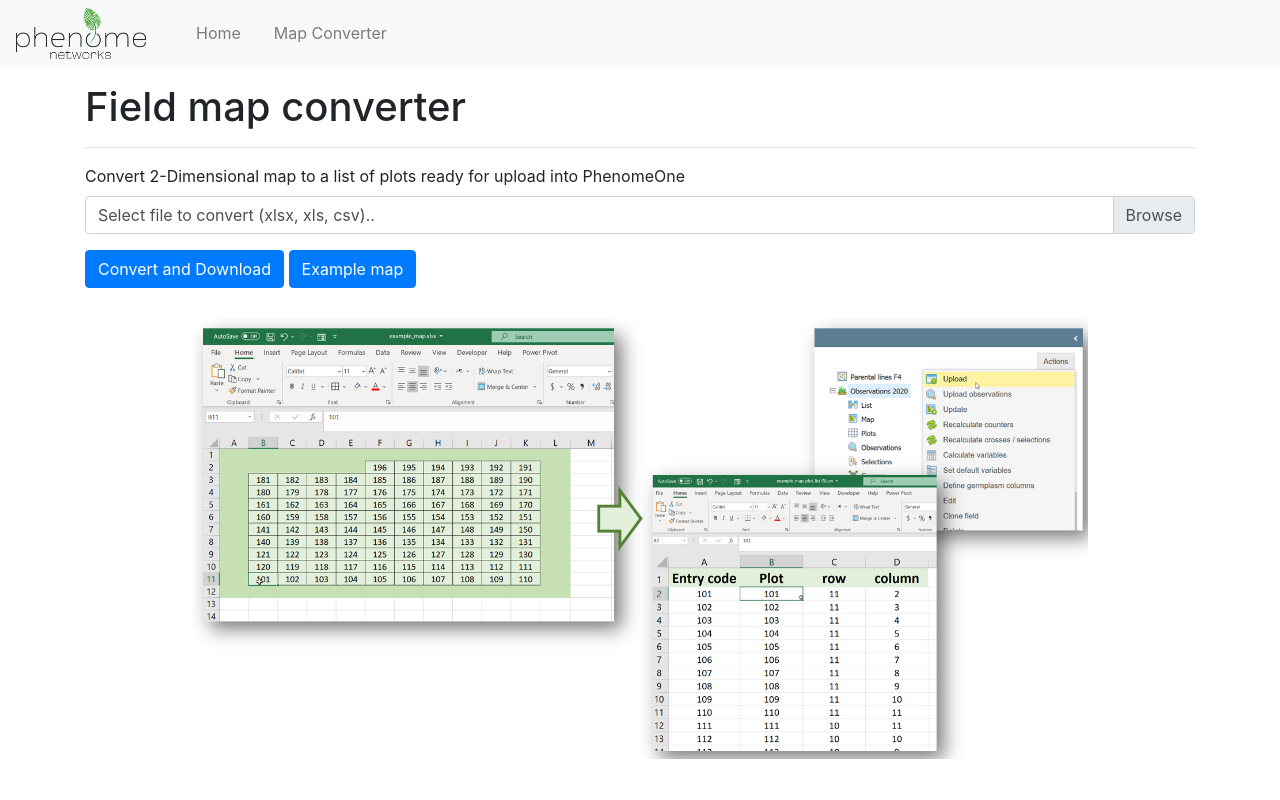
After one commit to amnong21/Phenome-tools-git, a Flask app: page /upload in a window 1280 px wide. The commit adds this page. Run offline with Flask 2, Linux system fonts and the light colour scheme; some libraries are stand-ins or nearby versions.

```diff
--- a/app/templates/templates/public_template.html
+++ b/app/templates/templates/public_template.html
@@ -30,10 +30,10 @@
     <div class="collapse navbar-collapse" id="navbarNav">
       <ul class="navbar-nav">
         <li class="nav-item">
-          <a class="nav-link" href="/" style="padding-left: 50px;"> Home</a>
+          <a class="nav-link" href="/home" style="padding-left: 50px;"> Home</a>
         </li>
         <li class="nav-item">
-          <a class="nav-link" href="/upload-file" style="padding-left: 25px;">Map Converter</a>
+          <a class="nav-link" href="/upload" style="padding-left: 25px;">Map Converter</a>
         </li>
       </ul>
     </div>
--- /dev/null
+++ b/app/templates/upload.html
@@ -0,0 +1,55 @@
+{% extends "templates/public_template.html" %}
+
+{% block title %}Upload{% endblock %}
+
+{% block main %}
+
+<div class="container">
+    <div class="row">
+        <div class="col">
+
+            <h1>Field map converter</h1>
+            <hr>
+
+            <form action="/upload" method="POST" enctype="multipart/form-data">
+                <div class="form-group">
+                    <label>Convert 2-Dimensional map to a list of plots ready for upload into PhenomeOne</label>
+                    <div class="custom-file">
+                        <input type="file" class="custom-file-input" name="file" id="file-upload">
+                        <label class="custom-file-label" for="file-upload">Select file to convert (xlsx, xls, csv)..</label>
+                    </div>
+                </div>
+
+                <button type="submit" class="btn btn-primary">Convert and Download</button>
+
+                <a href="{{url_for('static', filename='example_map.xlsx')}}" class="btn btn-primary"
+                    download="example_file">Example map</a>
+
+                <script>
+                    $('#file-upload').on('change', function () {
+                        //get the file name
+                        var fileName = $(this).val();
+                        var cleanFileName = fileName.replace('C:\\fakepath\\', " ");
+                        //replace the "Choose a file" label
+                        $(this).next('.custom-file-label').html(cleanFileName);
+                    })
+                </script>
+            </form>
+            {% with messages = get_flashed_messages() %}
+            {% if messages %}
+            {% for msg in messages %}
+            <p>{{msg}}</p>
+            {% endfor %}
+            {%endif%}
+            {%endwith%}
+
+        </div>
+    </div>
+</div>
+<div>
+    <div class="aligncenter">
+        <center><img src="{{url_for('static', filename='img/ilustrate.png')}}" alt="Convert your field map" ,
+                style="width:70%; padding-top: 30px;"></center>
+    </div>
+
+    {% endblock %}
--- a/app/views.py
+++ b/app/views.py
@@ -1,41 +1,70 @@
 from app import app
-from flask import render_template, request, redirect, url_for, abort, send_from_directory, jsonify, make_response, flash
+from flask import render_template, request, redirect, url_for, abort, send_from_directory, make_response, flash
 from flask_bootstrap import Bootstrap
 from werkzeug.utils import secure_filename
 import os
 import pandas as pd
-from app.util.helpers import upload_file_to_s3
+from app.util.helpers import upload_file_to_s3, save_csv_to_s3, allowed_image, allowed_file
 from app.util.map_converter import map_convert
 import boto3, botocore
+from app.util.map_convert import convert_map
 
 @app.route('/')
 def index():
+    return(redirect(url_for('home')))
+
+@app.route('/home')
+def home():
     return render_template("/index.html")
 
-
-def allowed_image(filename):
-    if not "." in filename:
-        return False
-    ext  = filename.rsplit(".", 1)[1]
-    if ext.upper() in app.config["ALLOWED_IMAGE_EXTENSIONS"]:
-        return True
-    else:
-        return False
+@app.route('/download/<resource>')
+def download_file(resource):
+    """ resource: name of the file to download"""
+    s3 = boto3.client(
+        's3',
+        aws_access_key_id=os.getenv('AWS_ACCESS_KEY'),
+        aws_secret_access_key=os.getenv('AWS_SECRET_ACCESS_KEY')
+    )
+    url = s3.generate_presigned_url('get_object', Params = {'Bucket': os.getenv('AWS_BUCKET_NAME'), 'Key': resource}, ExpiresIn = 100)
+    return redirect(url, code=302)
 
 
-def allowed_file(filename):
+@app.route('/upload', methods=['GET', 'POST'])
+def upload():
+    if request.method == 'POST':
 
-    if not "." in filename:
-        return False
-    ext  = filename.rsplit(".", 1)[1]
-    if ext.upper() in app.config["UPLOAD_EXTENSIONS"]:
-        return True
-    else:
-        return False
+       if request.files:
 
+            uploaded_file = request.files["file"]
+
+            if uploaded_file.filename == "":
+                flash("First select a file")
+                return redirect(request.url)
+
+            if not allowed_file(uploaded_file.filename):
+                flash("File extension is not allowed, use only {}".format(', '.join(app.config['UPLOAD_EXTENSIONS'])))
+                return redirect(request.url)
+
+            filename = secure_filename(uploaded_file.filename)
+            file_name_without_ext, file_ext  = filename.rsplit(".", 1)
+            final_file_name = file_name_without_ext + '_list_of_plots.csv'
+
+            if file_ext == 'csv':
+                plots = convert_map(pd.read_csv(request.files.get('file')))
+            else: #excel
+                plots = convert_map(pd.read_excel(request.files.get('file'), converters={'Date': str}))
+
+            df = pd.DataFrame(plots, columns=["Entry", "Plot", "Row", "Column"])
+            save_csv_to_s3(df, final_file_name)
+
+            return redirect('/download/' + final_file_name)
+    return render_template('upload.html')
 
 @app.route("/upload-file", methods=["GET", "POST"])
 def upload_file():
+
+    file_url = False
+
     if request.method == "POST":
 
         if request.files:
@@ -49,38 +78,23 @@ def upload_file():
                 flash("File extension is not allowed, use only {}".format(', '.join(app.config['UPLOAD_EXTENSIONS'])))
                 return redirect(request.url)
 
+            # if " " in uploaded_file.filename:
+            #     flash("No spaces are allowed in file name")
+            #     return redirect(request.url)
             else:
                 filename = secure_filename(uploaded_file.filename)
-                flash("Begining upload..")
                 file_url = upload_file_to_s3(uploaded_file)
             # if upload success,will return file name of uploaded file
             if file_url:
-                # write your code here
-                # to save the file name in database
 
-                flash("Successfully uploaded to {}".format(file_url))
+                # flash("Successfully uploaded to {}".format(file_url))
                 # map convert and save to downloads folder
                 converted_file = map_convert(file_url, filename)
-                # save_converted_to_downloads_folder(converted_file)
-                flash("Message: {}".format(converted_file))
-                # return redirect('/download/'+converted_file)
                 return redirect('/download/' + converted_file)
             # upload failed, redirect to upload page
             else:
                 flash("Unable to upload, try again")
                 return redirect(request.url)
-
+        else:
+            flash("Selected file doesn't fit the template")
     return render_template("upload_file.html")
-
-
-@app.route('/download/<resource>')
-def download_image(resource):
-    """ resource: name of the file to download"""
-    s3 = boto3.client(
-        's3',
-        aws_access_key_id=os.getenv('AWS_ACCESS_KEY'),
-        aws_secret_access_key=os.getenv('AWS_SECRET_ACCESS_KEY')
-    )
-
-    url = s3.generate_presigned_url('get_object', Params = {'Bucket': os.getenv('AWS_BUCKET_NAME'), 'Key': resource}, ExpiresIn = 100)
-    return redirect(url, code=302)
--- a/config.py
+++ b/config.py
@@ -4,7 +4,7 @@ class Config(object):
     SECRET_KEY='b_5#y2LF4Q8zxec]/'
     SESSION_COOKIE_SECURE = True
 
-    UPLOAD_EXTENSIONS = ['XLSX', 'XLS']
+    UPLOAD_EXTENSIONS = ['XLSX', 'XLS', 'CSV']
     ALLOWED_IMAGE_EXTENSIONS = ["JPEG", "JPG", "PNG", "GIF"]
     UPLOAD_PATH   = "uploads/"
     DOWNLOAD_PATH = "downloads/"
```
Also changed, not shown: app/util/helpers.py (+32 -0 lines), app/util/map_convert.py (added, +18 -0 lines).
